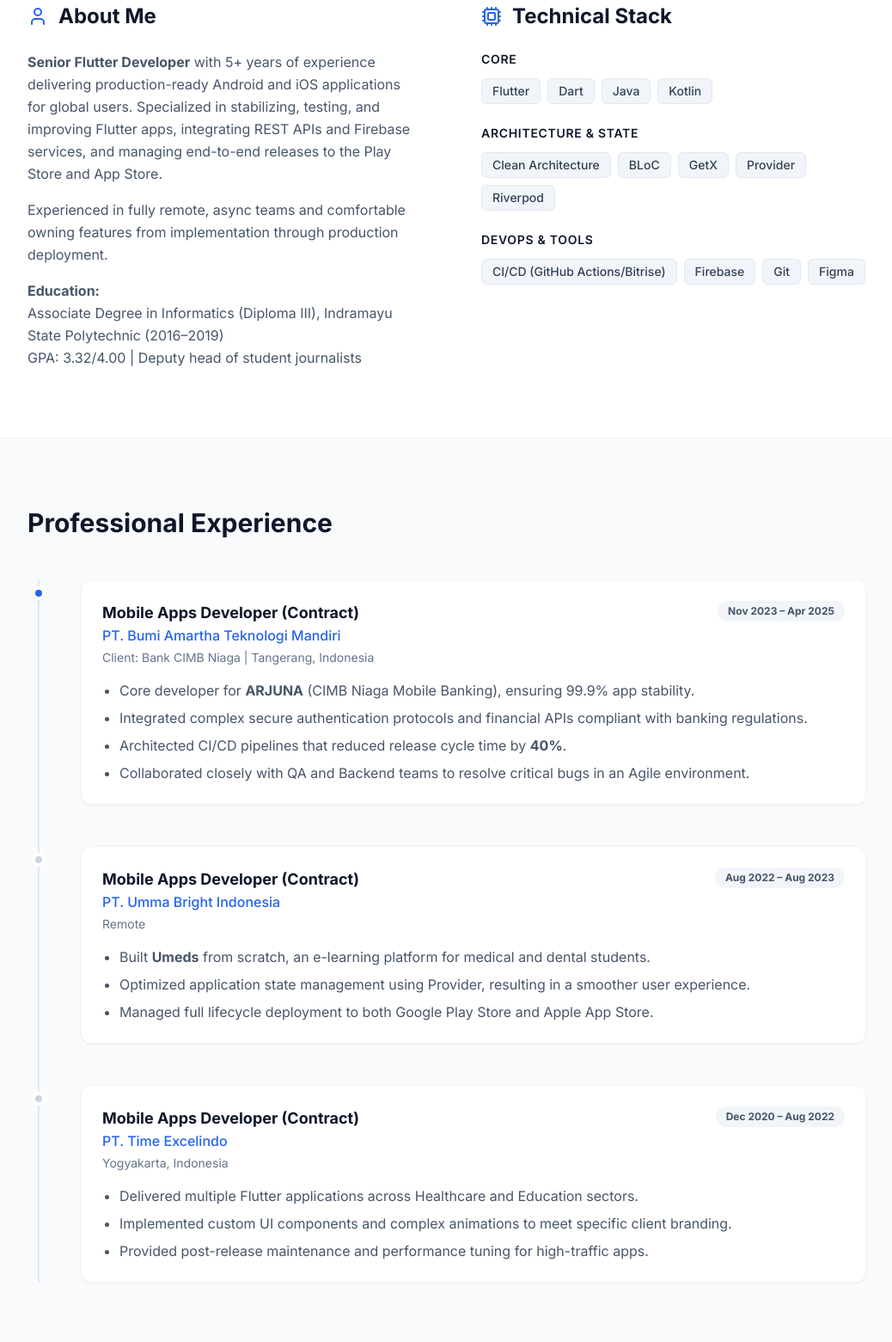
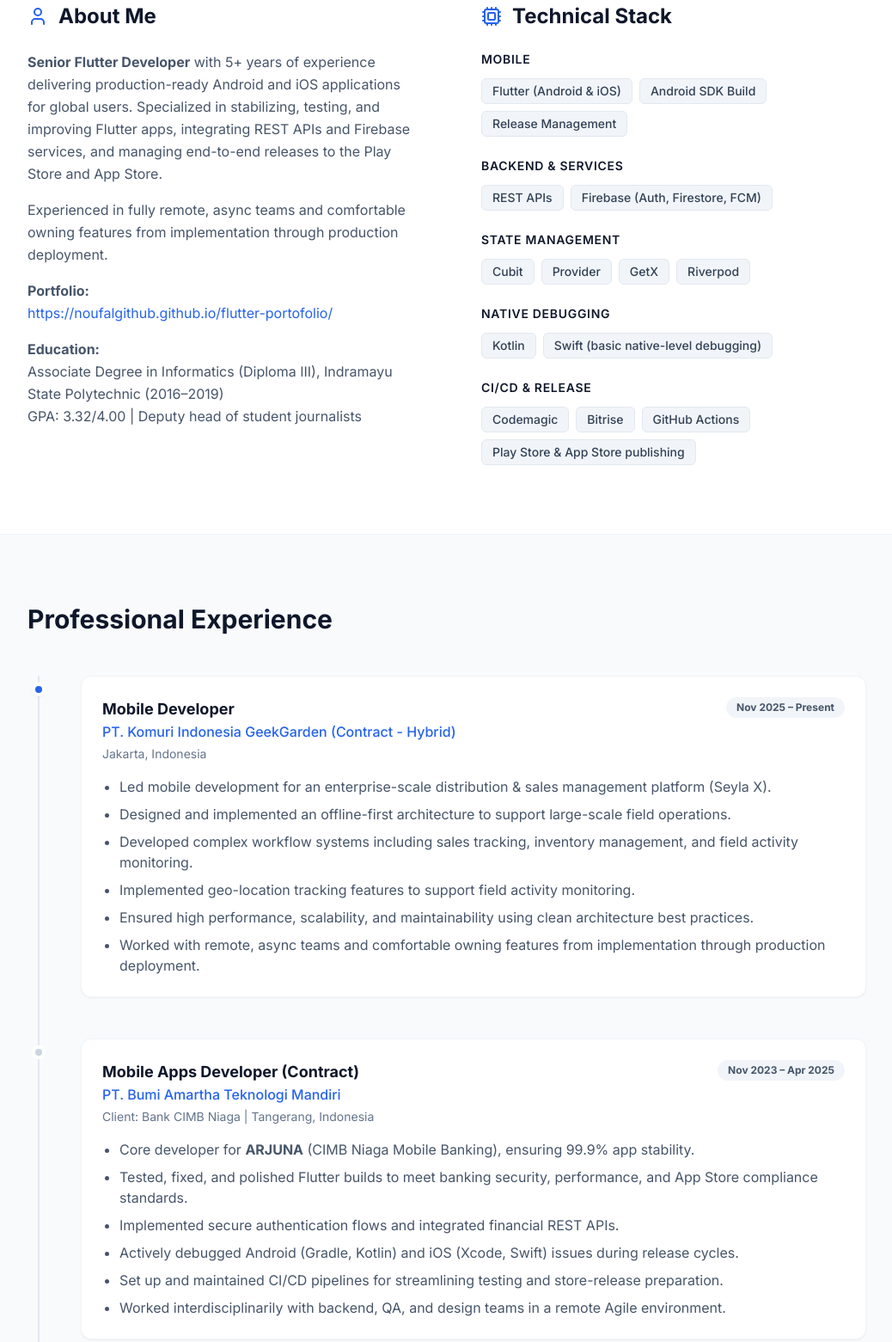
Before and after one commit to Noufalgithub/flutter-portofolio, a plain HTML site: page index.html in a window 1280 px wide. Shown: the part 840-2401 px from the top of the page at 86% size, without its empty margins (120-1158 px from the left). Drawn offline with nearby package versions, Linux system fonts and the light colour scheme.

Commit message:
add geekGarden

```diff
--- a/index.html
+++ b/index.html
@@ -73,7 +73,7 @@
                 Senior Mobile Engineer constructing <span class="text-primary-600">scalable</span> digital experiences.
             </h1>
             <p class="text-xl text-slate-600 leading-relaxed mb-10 max-w-2xl">
-                With over 5 years of production experience, I specialize in architecting high-performance Flutter applications for banking, healthcare, and enterprise sectors.
+                With over 5 years of production experience, I specialize in architecting high-performance Flutter applications for banking, healthcare, education, and enterprise distribution sectors.
             </p>
             <div class="flex flex-wrap gap-4">
                 <a href="mailto:noufalibrahim8598@gmail.com" class="inline-flex items-center px-6 py-3 bg-slate-900 text-white font-medium rounded-lg hover:bg-slate-800 transition-all shadow-lg shadow-slate-900/20">
@@ -104,6 +104,10 @@
                         Experienced in fully remote, async teams and comfortable owning features from implementation through production deployment.
                     </p>
                     <p>
+                        <strong>Portfolio:</strong><br>
+                        <a href="https://noufalgithub.github.io/flutter-portofolio/" target="_blank" class="text-primary-600 hover:underline">https://noufalgithub.github.io/flutter-portofolio/</a>
+                    </p>
+                    <p class="mt-4">
                         <strong>Education:</strong><br>
                         Associate Degree in Informatics (Diploma III), Indramayu State Polytechnic (2016–2019)<br>
                         GPA: 3.32/4.00 | Deputy head of student journalists
@@ -119,31 +123,43 @@
                 </h2>
                 <div class="space-y-6">
                     <div>
-                        <h3 class="text-sm font-semibold text-slate-900 uppercase tracking-wider mb-3">Core</h3>
+                        <h3 class="text-sm font-semibold text-slate-900 uppercase tracking-wider mb-3">Mobile</h3>
                         <div class="flex flex-wrap gap-2">
-                            <span class="px-3 py-1 bg-slate-100 text-slate-700 rounded-md text-sm font-medium border border-slate-200">Flutter</span>
-                            <span class="px-3 py-1 bg-slate-100 text-slate-700 rounded-md text-sm font-medium border border-slate-200">Dart</span>
-                            <span class="px-3 py-1 bg-slate-100 text-slate-700 rounded-md text-sm font-medium border border-slate-200">Java</span>
-                            <span class="px-3 py-1 bg-slate-100 text-slate-700 rounded-md text-sm font-medium border border-slate-200">Kotlin</span>
+                            <span class="px-3 py-1 bg-slate-100 text-slate-700 rounded-md text-sm font-medium border border-slate-200">Flutter (Android & iOS)</span>
+                            <span class="px-3 py-1 bg-slate-100 text-slate-700 rounded-md text-sm font-medium border border-slate-200">Android SDK Build</span>
+                            <span class="px-3 py-1 bg-slate-100 text-slate-700 rounded-md text-sm font-medium border border-slate-200">Release Management</span>
                         </div>
                     </div>
                     <div>
-                        <h3 class="text-sm font-semibold text-slate-900 uppercase tracking-wider mb-3">Architecture & State</h3>
+                        <h3 class="text-sm font-semibold text-slate-900 uppercase tracking-wider mb-3">Backend & Services</h3>
                         <div class="flex flex-wrap gap-2">
-                            <span class="px-3 py-1 bg-slate-100 text-slate-700 rounded-md text-sm font-medium border border-slate-200">Clean Architecture</span>
-                            <span class="px-3 py-1 bg-slate-100 text-slate-700 rounded-md text-sm font-medium border border-slate-200">BLoC</span>
+                            <span class="px-3 py-1 bg-slate-100 text-slate-700 rounded-md text-sm font-medium border border-slate-200">REST APIs</span>
+                            <span class="px-3 py-1 bg-slate-100 text-slate-700 rounded-md text-sm font-medium border border-slate-200">Firebase (Auth, Firestore, FCM)</span>
+                        </div>
+                    </div>
+                    <div>
+                        <h3 class="text-sm font-semibold text-slate-900 uppercase tracking-wider mb-3">State Management</h3>
+                        <div class="flex flex-wrap gap-2">
+                            <span class="px-3 py-1 bg-slate-100 text-slate-700 rounded-md text-sm font-medium border border-slate-200">Cubit</span>
+                            <span class="px-3 py-1 bg-slate-100 text-slate-700 rounded-md text-sm font-medium border border-slate-200">Provider</span>
                             <span class="px-3 py-1 bg-slate-100 text-slate-700 rounded-md text-sm font-medium border border-slate-200">GetX</span>
-                            <span class="px-3 py-1 bg-slate-100 text-slate-700 rounded-md text-sm font-medium border border-slate-200">Provider</span>
                             <span class="px-3 py-1 bg-slate-100 text-slate-700 rounded-md text-sm font-medium border border-slate-200">Riverpod</span>
                         </div>
                     </div>
                     <div>
-                        <h3 class="text-sm font-semibold text-slate-900 uppercase tracking-wider mb-3">DevOps & Tools</h3>
+                        <h3 class="text-sm font-semibold text-slate-900 uppercase tracking-wider mb-3">Native Debugging</h3>
                         <div class="flex flex-wrap gap-2">
-                            <span class="px-3 py-1 bg-slate-100 text-slate-700 rounded-md text-sm font-medium border border-slate-200">CI/CD (GitHub Actions/Bitrise)</span>
-                            <span class="px-3 py-1 bg-slate-100 text-slate-700 rounded-md text-sm font-medium border border-slate-200">Firebase</span>
-                            <span class="px-3 py-1 bg-slate-100 text-slate-700 rounded-md text-sm font-medium border border-slate-200">Git</span>
-                            <span class="px-3 py-1 bg-slate-100 text-slate-700 rounded-md text-sm font-medium border border-slate-200">Figma</span>
+                            <span class="px-3 py-1 bg-slate-100 text-slate-700 rounded-md text-sm font-medium border border-slate-200">Kotlin</span>
+                            <span class="px-3 py-1 bg-slate-100 text-slate-700 rounded-md text-sm font-medium border border-slate-200">Swift (basic native-level debugging)</span>
+                        </div>
+                    </div>
+                    <div>
+                        <h3 class="text-sm font-semibold text-slate-900 uppercase tracking-wider mb-3">CI/CD & Release</h3>
+                        <div class="flex flex-wrap gap-2">
+                            <span class="px-3 py-1 bg-slate-100 text-slate-700 rounded-md text-sm font-medium border border-slate-200">Codemagic</span>
+                            <span class="px-3 py-1 bg-slate-100 text-slate-700 rounded-md text-sm font-medium border border-slate-200">Bitrise</span>
+                            <span class="px-3 py-1 bg-slate-100 text-slate-700 rounded-md text-sm font-medium border border-slate-200">GitHub Actions</span>
+                            <span class="px-3 py-1 bg-slate-100 text-slate-700 rounded-md text-sm font-medium border border-slate-200">Play Store & App Store publishing</span>
                         </div>
                     </div>
                 </div>
@@ -163,17 +179,19 @@
                 <div class="bg-white p-6 rounded-xl border border-slate-100 shadow-sm hover:shadow-md transition-shadow">
                     <div class="flex flex-col md:flex-row md:justify-between md:items-start mb-4">
                         <div>
-                            <h3 class="text-lg font-bold text-slate-900">Mobile Apps Developer (Contract)</h3>
-                            <p class="text-primary-600 font-medium">PT. Bumi Amartha Teknologi Mandiri</p>
-                            <p class="text-sm text-slate-500 mt-1">Client: Bank CIMB Niaga | Tangerang, Indonesia</p>
+                            <h3 class="text-lg font-bold text-slate-900">Mobile Developer</h3>
+                            <p class="text-primary-600 font-medium">PT. Komuri Indonesia GeekGarden (Contract - Hybrid)</p>
+                            <p class="text-sm text-slate-500 mt-1">Jakarta, Indonesia</p>
                         </div>
-                        <span class="inline-block px-3 py-1 bg-slate-100 text-slate-600 text-xs font-bold rounded-full mt-2 md:mt-0">Nov 2023 – Apr 2025</span>
+                        <span class="inline-block px-3 py-1 bg-slate-100 text-slate-600 text-xs font-bold rounded-full mt-2 md:mt-0">Nov 2025 – Present</span>
                     </div>
                     <ul class="list-disc list-outside ml-5 text-slate-600 space-y-2">
-                        <li>Core developer for <strong>ARJUNA</strong> (CIMB Niaga Mobile Banking), ensuring 99.9% app stability.</li>
-                        <li>Integrated complex secure authentication protocols and financial APIs compliant with banking regulations.</li>
-                        <li>Architected CI/CD pipelines that reduced release cycle time by <strong>40%</strong>.</li>
-                        <li>Collaborated closely with QA and Backend teams to resolve critical bugs in an Agile environment.</li>
+                        <li>Led mobile development for an enterprise-scale distribution & sales management platform (Seyla X).</li>
+                        <li>Designed and implemented an offline-first architecture to support large-scale field operations.</li>
+                        <li>Developed complex workflow systems including sales tracking, inventory management, and field activity monitoring.</li>
+                        <li>Implemented geo-location tracking features to support field activity monitoring.</li>
+                        <li>Ensured high performance, scalability, and maintainability using clean architecture best practices.</li>
+                        <li>Worked with remote, async teams and comfortable owning features from implementation through production deployment.</li>
                     </ul>
                 </div>
             </div>
@@ -185,15 +203,18 @@
                     <div class="flex flex-col md:flex-row md:justify-between md:items-start mb-4">
                         <div>
                             <h3 class="text-lg font-bold text-slate-900">Mobile Apps Developer (Contract)</h3>
-                            <p class="text-primary-600 font-medium">PT. Umma Bright Indonesia</p>
-                            <p class="text-sm text-slate-500 mt-1">Remote</p>
+                            <p class="text-primary-600 font-medium">PT. Bumi Amartha Teknologi Mandiri</p>
+                            <p class="text-sm text-slate-500 mt-1">Client: Bank CIMB Niaga | Tangerang, Indonesia</p>
                         </div>
-                        <span class="inline-block px-3 py-1 bg-slate-100 text-slate-600 text-xs font-bold rounded-full mt-2 md:mt-0">Aug 2022 – Aug 2023</span>
+                        <span class="inline-block px-3 py-1 bg-slate-100 text-slate-600 text-xs font-bold rounded-full mt-2 md:mt-0">Nov 2023 – Apr 2025</span>
                     </div>
                     <ul class="list-disc list-outside ml-5 text-slate-600 space-y-2">
-                        <li>Built <strong>Umeds</strong> from scratch, an e-learning platform for medical and dental students.</li>
-                        <li>Optimized application state management using Provider, resulting in a smoother user experience.</li>
-                        <li>Managed full lifecycle deployment to both Google Play Store and Apple App Store.</li>
+                        <li>Core developer for <strong>ARJUNA</strong> (CIMB Niaga Mobile Banking), ensuring 99.9% app stability.</li>
+                        <li>Tested, fixed, and polished Flutter builds to meet banking security, performance, and App Store compliance standards.</li>
+                        <li>Implemented secure authentication flows and integrated financial REST APIs.</li>
+                        <li>Actively debugged Android (Gradle, Kotlin) and iOS (Xcode, Swift) issues during release cycles.</li>
+                        <li>Set up and maintained CI/CD pipelines for streamlining testing and store-release preparation.</li>
+                        <li>Worked interdisciplinarily with backend, QA, and design teams in a remote Agile environment.</li>
                     </ul>
                 </div>
             </div>
@@ -204,16 +225,42 @@
                 <div class="bg-white p-6 rounded-xl border border-slate-100 shadow-sm hover:shadow-md transition-shadow">
                     <div class="flex flex-col md:flex-row md:justify-between md:items-start mb-4">
                         <div>
-                            <h3 class="text-lg font-bold text-slate-900">Mobile Apps Developer (Contract)</h3>
-                            <p class="text-primary-600 font-medium">PT. Time Excelindo</p>
+                            <h3 class="text-lg font-bold text-slate-900">Mobile Developer</h3>
+                            <p class="text-primary-600 font-medium">PT. Umma Bright Indonesia (Contract - Remote)</p>
+                            <p class="text-sm text-slate-500 mt-1">Remote</p>
+                        </div>
+                        <span class="inline-block px-3 py-1 bg-slate-100 text-slate-600 text-xs font-bold rounded-full mt-2 md:mt-0">Aug 2022 – Aug 2023</span>
+                    </div>
+                    <ul class="list-disc list-outside ml-5 text-slate-600 space-y-2">
+                        <li>Developed and supported Umeds by Ummacademy, a cross-platform e-learning app available on Play Store and App Store.</li>
+                        <li>Added new features based on product feedback and roadmap priorities.</li>
+                        <li>Built reusable UI components and optimized app performance for low-end devices.</li>
+                        <li>Debugged platform-specific Android and iOS issues and resolved production bugs.</li>
+                        <li>Handled full mobile app lifecycle: development, testing, store submission, and post-release maintenance.</li>
+                    </ul>
+                </div>
+            </div>
+
+            <!-- Job 4 -->
+            <div class="relative pl-8 md:pl-12">
+                <div class="absolute -left-[9px] top-2 w-4 h-4 rounded-full bg-slate-300 border-4 border-white"></div>
+                <div class="bg-white p-6 rounded-xl border border-slate-100 shadow-sm hover:shadow-md transition-shadow">
+                    <div class="flex flex-col md:flex-row md:justify-between md:items-start mb-4">
+                        <div>
+                            <h3 class="text-lg font-bold text-slate-900">Mobile Developer</h3>
+                            <p class="text-primary-600 font-medium">PT. Time Excelindo (Full-time + Onsite)</p>
                             <p class="text-sm text-slate-500 mt-1">Yogyakarta, Indonesia</p>
                         </div>
                         <span class="inline-block px-3 py-1 bg-slate-100 text-slate-600 text-xs font-bold rounded-full mt-2 md:mt-0">Dec 2020 – Aug 2022</span>
                     </div>
                     <ul class="list-disc list-outside ml-5 text-slate-600 space-y-2">
-                        <li>Delivered multiple Flutter applications across Healthcare and Education sectors.</li>
-                        <li>Implemented custom UI components and complex animations to meet specific client branding.</li>
-                        <li>Provided post-release maintenance and performance tuning for high-traffic apps.</li>
+                        <li>Delivered multiple Flutter applications across healthcare, education, and finance domains.</li>
+                        <li>Handled full mobile app lifecycle: development, testing, store submission, and post-release maintenance.</li>
+                        <li>Collaborated remotely with backend, QA, and design teams in remote Agile cycles.</li>
+                        <li>Delivered multiple Flutter applications across healthcare, education, and finance domains.</li>
+                        <li>Improved performance and maintainability using Provider-based state management.</li>
+                        <li>Performed regression testing, bug fixing, and store-release preparation.</li>
+                        <li>Collaborated with backend teams to integrate REST APIs and ensure data consistency.</li>
                     </ul>
                 </div>
             </div>
```
